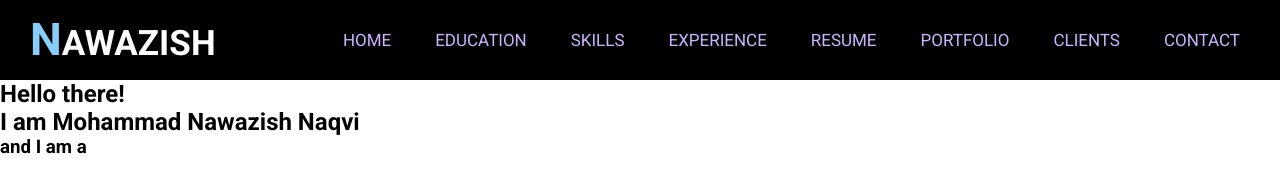
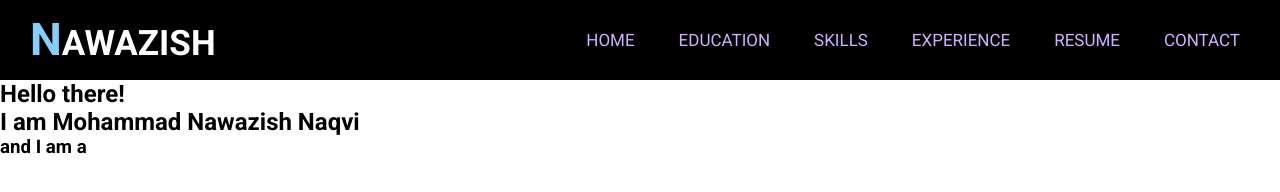
Before and after one commit to mohammad1naqvi/NawazishPortfolio, a plain HTML site: page index.html in a window 1280 px wide. Drawn offline with Linux system fonts and the light colour scheme.

Commit message:
files commit

```diff
--- a/index.html
+++ b/index.html
@@ -21,8 +21,6 @@
         <li><a href="#">Skills</a></li>
         <li><a href="#">Experience</a></li>
         <li><a href="#">Resume</a></li>
-        <li><a href="#">Portfolio</a></li>
-        <li><a href="#">Clients</a></li>
         <li><a href="#">Contact</a></li>
       </ul>
     </nav>
```
Also changed, not shown: Education.html (added), contact.html (added), experience.html (added), skills.html (added).
